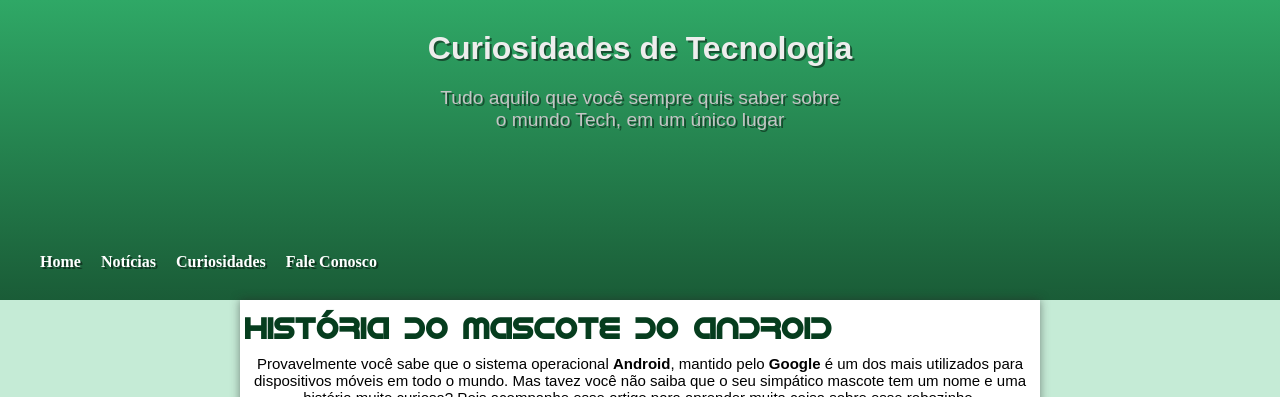
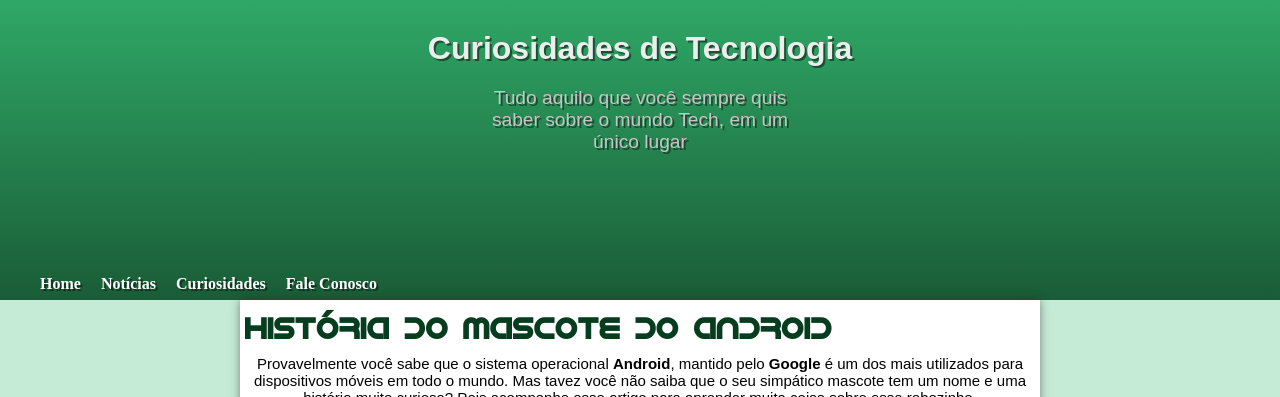
Before and after one commit to Linozduart/Project-android, a plain HTML site: page index.html in a window 1280 px wide. Shown: the top 397 px of the page. Drawn offline with Linux system fonts and the light colour scheme.

Commit message:
new resposive

```diff
--- a/style.css
+++ b/style.css
@@ -44,7 +44,7 @@ header > p {
   text-align: center;
   font-family: var(--font-padrao);
   font-size: 1.2em;
-  width: 400px;
+  max-width: 300px;
   margin: auto;
   margin-top: 20px;
   text-shadow: 2px 2px 0px rgba(0, 0, 0, 0.445);
```
